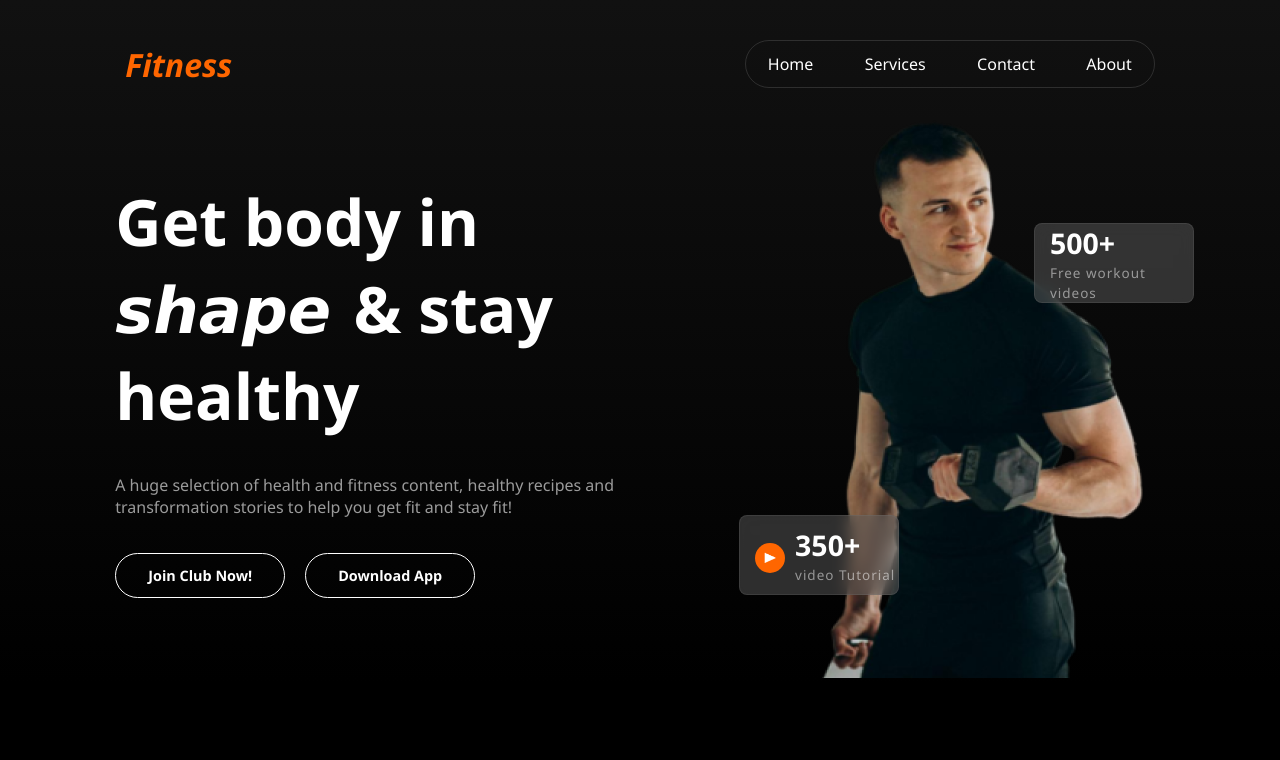
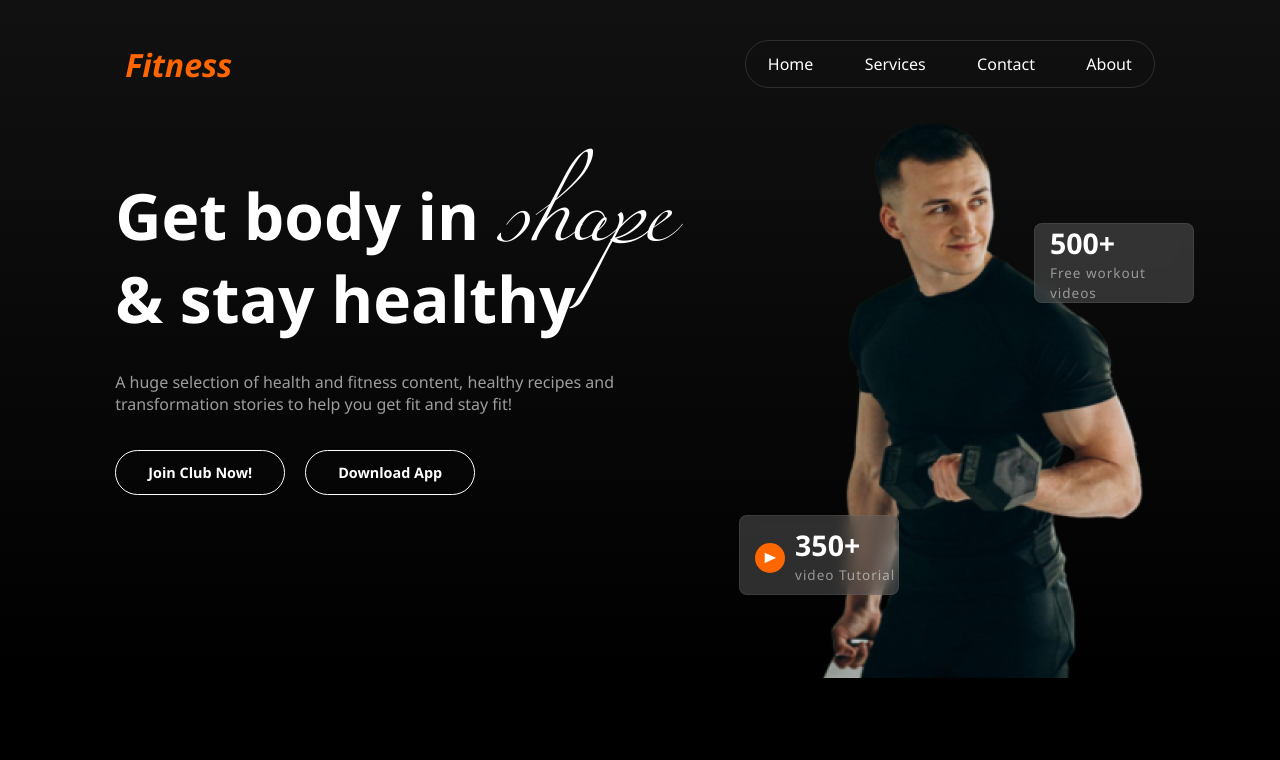
Before and after one commit to Pra1re/second-assignment, a plain HTML site: page index.html in a window 1280 px wide. Shown: the top 760 px of the page. Drawn offline with Linux system fonts and the light colour scheme.

Commit message:
optional styling added to banner h1

```diff
--- a/index.html
+++ b/index.html
@@ -47,9 +47,8 @@
 
 
 
-                    <h1>Get body in <span
-                            style="font-family:'Lucida Sans', 'Lucida Sans Regular', 'Lucida Grande', 'Lucida Sans Unicode', Geneva, Verdana, sans-serif;font-style: italic;">shape
-                        </span>& stay healthy</h1>
+                    <h1>Get body in <span class="mima">shape</span>
+                        & stay healthy</h1>
                     <p>A huge selection of health and fitness content, healthy recipes and transformation stories to
                         help you get fit and stay fit!</p>
 
--- a/style.css
+++ b/style.css
@@ -50,6 +50,11 @@ body {
     padding-top: 40px;
 }
 */
+@font-face {
+    font-family: miama;
+    src: url(Miama.ttf);
+}
+
 .navbar img{
     display: none;
 }
@@ -212,11 +217,17 @@ body {
 .texts h1 {
     width: 82%;
     font-size: 4em;
+    line-height: 75px;
 
 }
-
+.mima{
+    font-family: miama;
+    font-weight: 400;
+    font-size: 2em;
+}
 .texts p {
     width: 80%;
+
 
 }
 
```
Also changed, not shown: Miama.ttf (added).
